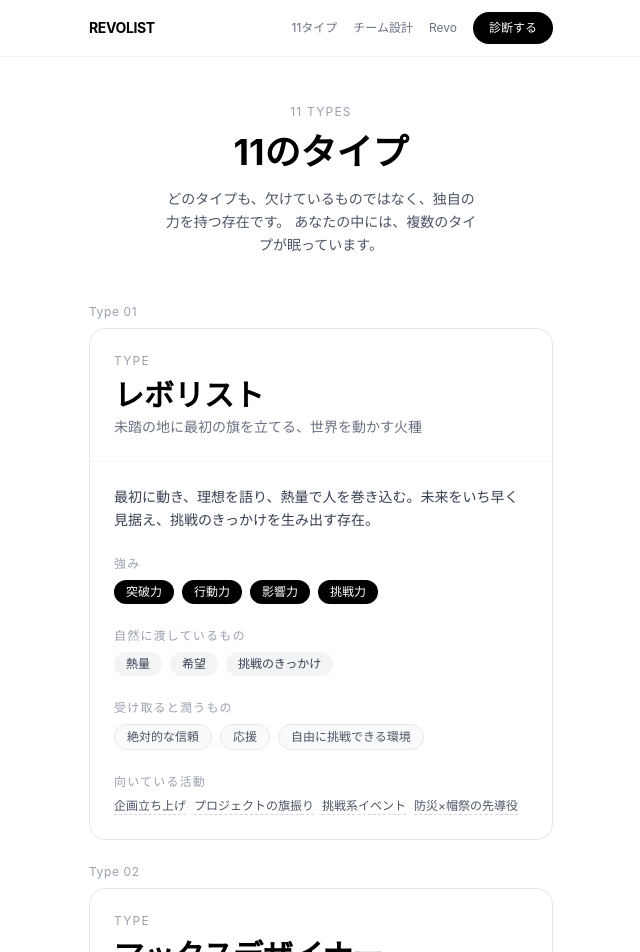
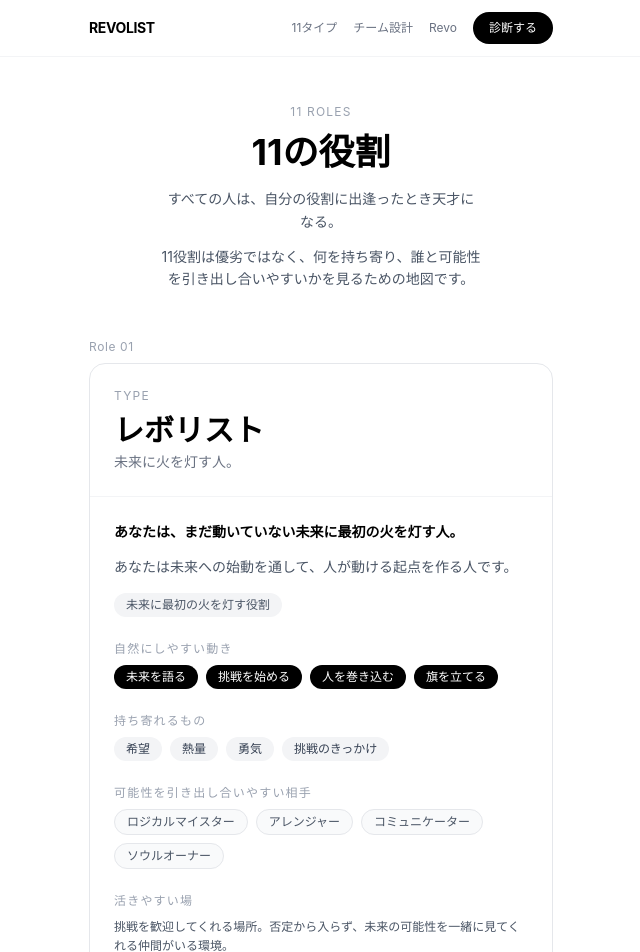
Before and after one commit to hayator11/revolist-diagnosis, a Next.js app: page /types in a window 1280 px wide. Shown: the top 952 px of the page, without its empty margins (319-959 px from the left). Built offline with nearby package versions, Linux system fonts and the light colour scheme.

Commit message:
update types page with role based copy

```diff
--- a/src/app/types/page.tsx
+++ b/src/app/types/page.tsx
@@ -1,12 +1,14 @@
 import TypeCard from "@/components/TypeCard";
-import { revoTypeList } from "@/data/revotypes";
+import { revo111Roles } from "@/data/revo111Roles";
 import Link from "next/link";
 import type { Metadata } from "next";
 
 export const metadata: Metadata = {
   title: "11タイプ一覧 | レボリスト診断",
-  description: "レボリスト診断の11タイプを紹介。どのタイプも欠けているものではなく、独自の力を持つ存在です。",
+  description: "レボリスト診断の11役割を紹介。あなたが何を持ち寄り、誰と可能性を引き出し合いやすいかを見ていきます。",
 };
+
+const roleList = Object.values(revo111Roles);
 
 export default function TypesPage() {
   return (
@@ -14,23 +16,27 @@ export default function TypesPage() {
       {/* Header */}
       <div className="text-center mb-12">
         <p className="text-xs tracking-widest text-gray-400 uppercase mb-3">
-          11 Types
+          11 Roles
         </p>
         <h1 className="text-4xl font-bold text-black mb-4">
-          11のタイプ
+          11の役割
         </h1>
-        <p className="text-sm text-gray-600 leading-relaxed max-w-xs mx-auto">
-          どのタイプも、欠けているものではなく、独自の力を持つ存在です。
-          あなたの中には、複数のタイプが眠っています。
-        </p>
+        <div className="text-sm text-gray-600 leading-relaxed max-w-xs mx-auto space-y-3">
+          <p>
+            すべての人は、自分の役割に出逢ったとき天才になる。
+          </p>
+          <p>
+            11役割は優劣ではなく、何を持ち寄り、誰と可能性を引き出し合いやすいかを見るための地図です。
+          </p>
+        </div>
       </div>
 
       {/* Type list */}
       <div className="space-y-6 mb-12">
-        {revoTypeList.map((type, i) => (
+        {roleList.map((type, i) => (
           <div key={type.key}>
             <p className="text-xs text-gray-400 mb-2 tracking-wider">
-              Type {String(i + 1).padStart(2, "0")}
+              Role {String(i + 1).padStart(2, "0")}
             </p>
             <TypeCard type={type} />
           </div>
@@ -40,7 +46,7 @@ export default function TypesPage() {
       {/* CTA */}
       <div className="text-center border-t border-gray-100 pt-12">
         <p className="text-sm text-gray-600 mb-6 leading-relaxed">
-          どのタイプが今のあなたに近いか、
+          今のあなたは、どんな役割を持ち寄りやすいか。
           <br />
           診断で確かめてみましょう。
         </p>
--- a/src/components/TypeCard.tsx
+++ b/src/components/TypeCard.tsx
@@ -1,19 +1,41 @@
-import { type RevoType } from "@/data/revotypes";
+import { icebreakRoleResultCopy } from "@/data/icebreakRoleResultCopy";
+import { revo111Roles, type Revo111Role } from "@/data/revo111Roles";
+import type { RevoTypeKey } from "@/data/revotypes";
 
 interface Props {
-  type: RevoType;
+  type: Revo111Role;
   compact?: boolean;
 }
 
+const ROLE_CLUSTERS: Partial<Record<RevoTypeKey, string>> = {
+  crazist: "まだない可能性を見つける役割",
+  revolist: "未来に最初の火を灯す役割",
+  maxdesigner: "可能性を設計する役割",
+  imagemaister: "想いを見える形にする役割",
+  logicalmaister: "感覚を構造へ変える役割",
+  inforader: "情報を判断材料へ変える役割",
+  premiercrafter: "価値を品質へ育てる役割",
+  movmentor: "人の一歩を応援する役割",
+  arranger: "人・情報・役割を配置する役割",
+  communicator: "人と人の入口を作る役割",
+  soulowner: "安心の土台を育てる役割",
+};
+
 export default function TypeCard({ type, compact = false }: Props) {
+  const resultCopy = icebreakRoleResultCopy[type.key];
+  const partnerNames = type.futurePartners
+    .map((key) => revo111Roles[key]?.name)
+    .filter(Boolean)
+    .slice(0, 4);
+
   if (compact) {
     return (
       <div className="border border-gray-200 rounded-2xl p-5 hover:border-black transition-colors">
         <p className="text-xs text-gray-400 mb-1 tracking-wider">{type.name}</p>
         <p className="text-sm font-semibold text-black leading-snug mb-2">
-          {type.catchcopy}
+          {type.catchCopy}
         </p>
-        <p className="text-xs text-gray-500 leading-relaxed">{type.description}</p>
+        <p className="text-xs text-gray-500 leading-relaxed">{resultCopy?.workingCopy ?? type.mission}</p>
       </div>
     );
   }
@@ -26,34 +48,41 @@ export default function TypeCard({ type, compact = false }: Props) {
           Type
         </p>
         <h2 className="text-3xl font-bold text-black mb-1">{type.name}</h2>
-        <p className="text-sm text-gray-500">{type.catchcopy}</p>
+        <p className="text-sm text-gray-500">{type.catchCopy}</p>
       </div>
 
       <div className="p-6 space-y-6">
-        {/* Description */}
-        <p className="text-sm text-gray-700 leading-relaxed">{type.description}</p>
+        <div className="space-y-3">
+          <p className="text-sm font-semibold text-black leading-relaxed">
+            {resultCopy?.workingCopy ?? type.mission}
+          </p>
+          <p className="text-sm text-gray-600 leading-relaxed">
+            {resultCopy?.essence ?? type.mission}
+          </p>
+          <p className="inline-flex rounded-full bg-gray-100 px-3 py-1 text-xs text-gray-600">
+            {ROLE_CLUSTERS[type.key] ?? "可能性を持ち寄る役割"}
+          </p>
+        </div>
 
-        {/* Strengths */}
         <div>
           <p className="text-xs font-medium tracking-widest text-gray-400 uppercase mb-2">
-            強み
+            自然にしやすい動き
           </p>
           <div className="flex flex-wrap gap-2">
-            {type.strengths.map((s) => (
+            {type.naturalActions.map((action) => (
               <span
-                key={s}
+                key={action}
                 className="inline-flex items-center px-3 py-1 rounded-full bg-black text-white text-xs font-medium"
               >
-                {s}
+                {action}
               </span>
             ))}
           </div>
         </div>
 
-        {/* Gives */}
         <div>
           <p className="text-xs font-medium tracking-widest text-gray-400 uppercase mb-2">
-            自然に渡しているもの
+            持ち寄れるもの
           </p>
           <div className="flex flex-wrap gap-2">
             {type.gives.map((g) => (
@@ -67,30 +96,37 @@ export default function TypeCard({ type, compact = false }: Props) {
           </div>
         </div>
 
-        {/* Receives */}
         <div>
           <p className="text-xs font-medium tracking-widest text-gray-400 uppercase mb-2">
-            受け取ると潤うもの
+            可能性を引き出し合いやすい相手
           </p>
           <div className="flex flex-wrap gap-2">
-            {type.receives.map((r) => (
+            {partnerNames.map((name) => (
               <span
-                key={r}
+                key={name}
                 className="inline-flex items-center px-3 py-1 rounded-full bg-gray-50 border border-gray-200 text-gray-600 text-xs"
               >
-                {r}
+                {name}
               </span>
             ))}
           </div>
         </div>
 
-        {/* Activities */}
         <div>
           <p className="text-xs font-medium tracking-widest text-gray-400 uppercase mb-2">
-            向いている活動
+            活きやすい場
+          </p>
+          <p className="text-xs text-gray-600 leading-relaxed">
+            {type.comfortableEnvironment}
+          </p>
+        </div>
+
+        <div>
+          <p className="text-xs font-medium tracking-widest text-gray-400 uppercase mb-2">
+            試しやすい活動
           </p>
           <div className="flex flex-wrap gap-2">
-            {type.activities.map((a) => (
+            {type.recommendedActivities.map((a) => (
               <span
                 key={a}
                 className="text-xs text-gray-600 border-b border-dashed border-gray-300"
```
